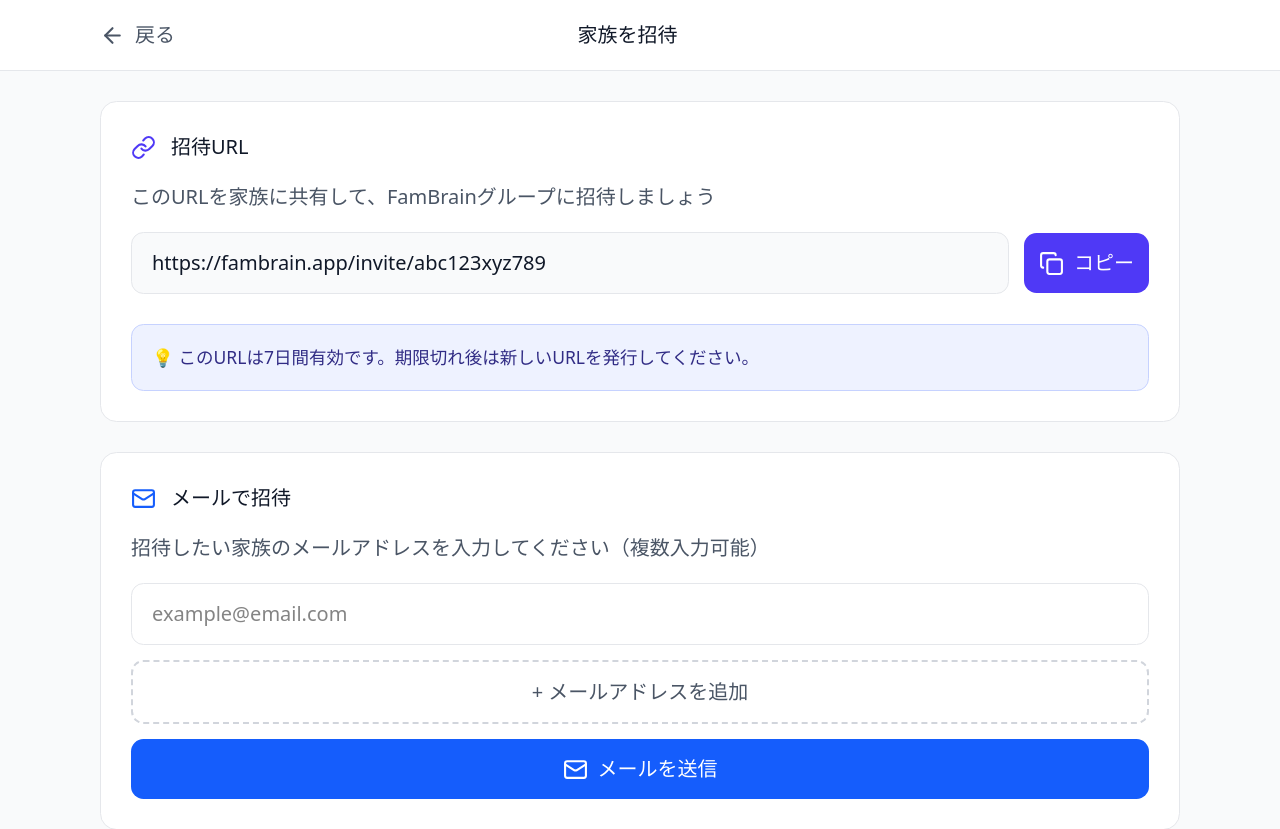
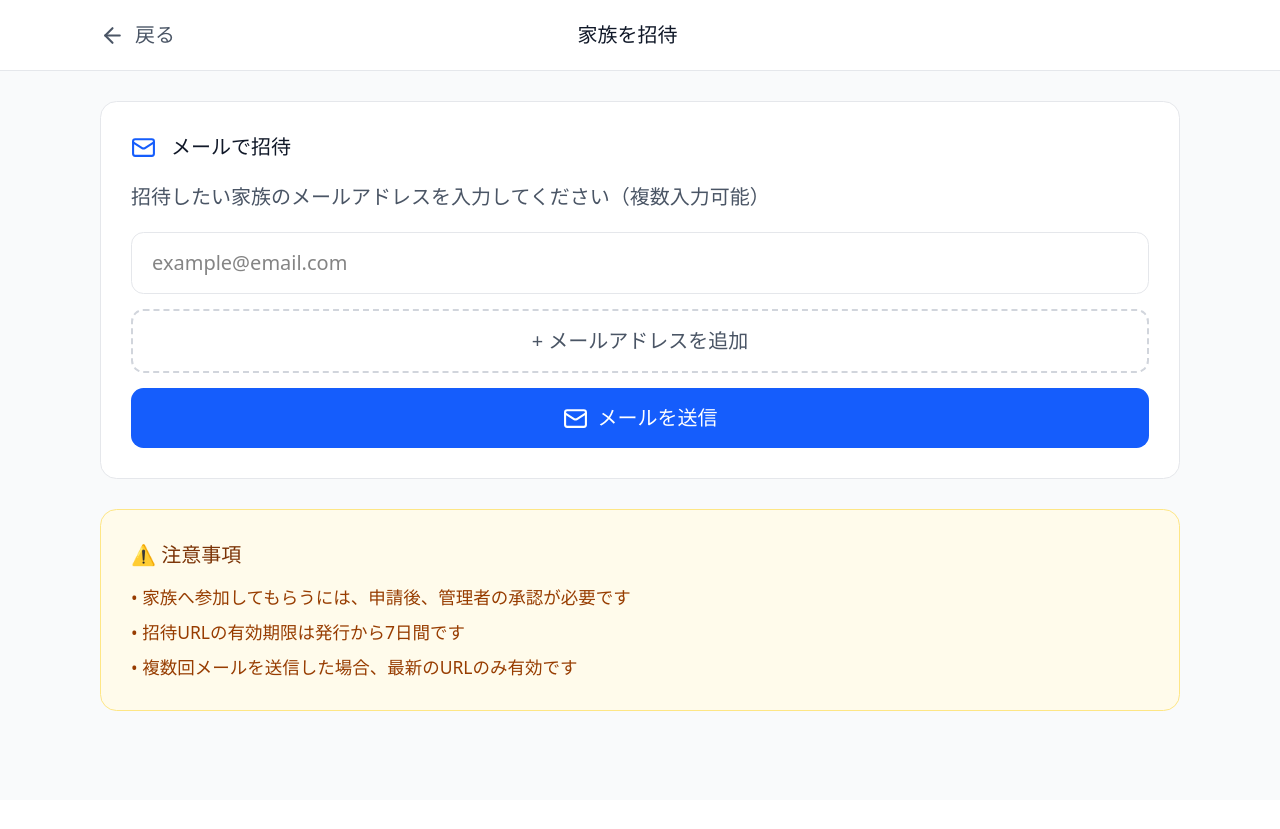
Before and after one commit to furuya-3150/fam-diary-log-client, a Next.js app: page /settings/invite in a window 1280 px wide. Shown: the top 829 px of the page. After the commit the page ends 800 px from the top, so only its background shows below. Built offline with nearby package versions, Linux system fonts and the light colour scheme.

Commit message:
招待画面修正

```diff
--- a/src/components/InviteScreen.tsx
+++ b/src/components/InviteScreen.tsx
@@ -93,46 +93,6 @@ export function InviteScreen({ onBack }: InviteScreenProps) {
       </header>
 
       <div className="max-w-4xl mx-auto px-4 py-6 space-y-6">
-        {/* 招待URL */}
-        <div className="bg-white rounded-xl border border-gray-200 p-6">
-          <div className="flex items-center gap-3 mb-4">
-            <LinkIcon className="w-5 h-5 text-indigo-600" />
-            <h3 className="text-gray-900">招待URL</h3>
-          </div>
-
-          <p className="text-gray-600 mb-4">
-            このURLを家族に共有して、FamBrainグループに招待しましょう
-          </p>
-
-          <div className="flex items-center gap-3 mb-6">
-            <div className="flex-1 px-4 py-3 bg-gray-50 rounded-lg border border-gray-200 break-all text-gray-900">
-              {inviteUrl}
-            </div>
-            <button
-              onClick={copyUrl}
-              className="p-3 bg-indigo-600 text-white rounded-lg hover:bg-indigo-700 transition-colors flex items-center gap-2 whitespace-nowrap"
-            >
-              {copied ? (
-                <>
-                  <Check className="w-5 h-5" />
-                  <span className="hidden sm:inline">コピー済み</span>
-                </>
-              ) : (
-                <>
-                  <Copy className="w-5 h-5" />
-                  <span className="hidden sm:inline">コピー</span>
-                </>
-              )}
-            </button>
-          </div>
-
-          <div className="bg-indigo-50 rounded-lg p-4 border border-indigo-200">
-            <p className="text-sm text-indigo-900">
-              💡 このURLは7日間有効です。期限切れ後は新しいURLを発行してください。
-            </p>
-          </div>
-        </div>
-
         {/* メールで送信 */}
         <div className="bg-white rounded-xl border border-gray-200 p-6">
           <div className="flex items-center gap-3 mb-4">
@@ -246,10 +206,9 @@ export function InviteScreen({ onBack }: InviteScreenProps) {
         <div className="bg-amber-50 rounded-xl border border-amber-200 p-6">
           <h4 className="text-amber-900 mb-3">⚠️ 注意事項</h4>
           <ul className="space-y-2 text-sm text-amber-800">
-            <li>• 招待URLは信頼できる家族のみに共有してください</li>
-            <li>• URLを受け取った人は申請後、管理者の承認が必要です</li>
-            <li>• 1つのURLで複数人が申請できます</li>
-            <li>• セキュリティのため、定期的に新しいURLを発行することをお勧めします</li>
+            <li>• 家族へ参加してもらうには、申請後、管理者の承認が必要です</li>
+            <li>• 招待URLの有効期限は発行から7日間です</li>
+            <li>• 複数回メールを送信した場合、最新のURLのみ有効です</li>
           </ul>
         </div>
       </div>
```
